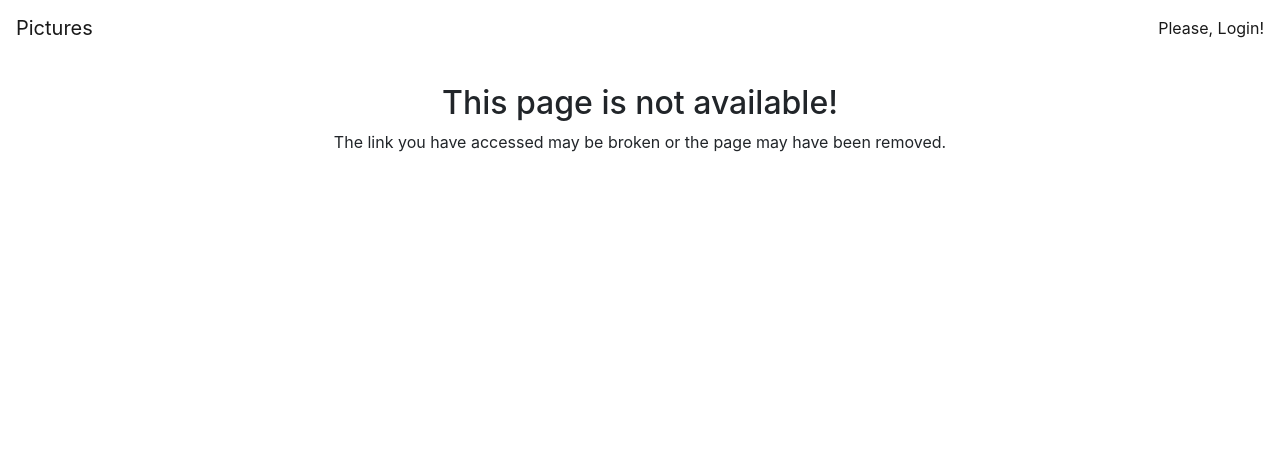
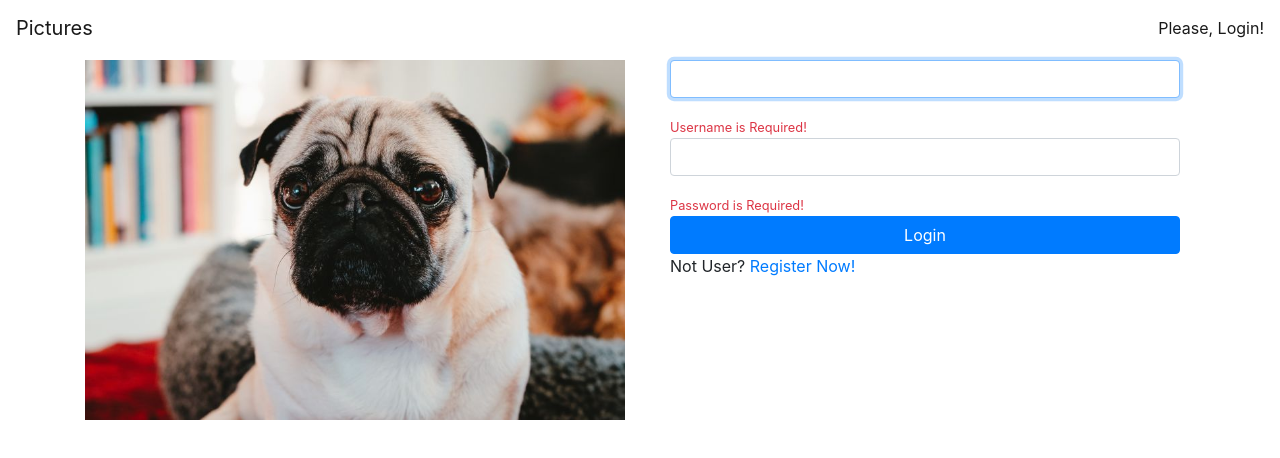
Before and after one commit to brunocrez/ng-pictures, an Angular app: page /home in a window 1280 px wide. Shown: the top 458 px of the page. Built offline with nearby package versions, Linux system fonts and the light colour scheme.

Commit message:
implemented lazy loading and separting providers

```diff
--- a/src/app/app-routing.module.ts
+++ b/src/app/app-routing.module.ts
@@ -4,28 +4,16 @@ import { Routes, RouterModule } from '@angular/router';
 import { PhotoListComponent } from './photos/photo-list/photo-list.component';
 import { NotFoundComponent } from './errors/not-found/not-found.component';
 import { PhotoListResolver } from './photos/photo-list/photo-list.resolver';
-import { LoginComponent } from './home/login/login.component';
-import { AuthGuard } from './core/auth/auth.guard';
-import { RegisterComponent } from './home/register/register.component';
-import { HomeComponent } from './home/home.component';
-
 
 const routes: Routes = [
   {
     path: '',
-    component: HomeComponent,
-    canActivate: [AuthGuard],
-    children: [
-      {
-        path: '',
-        component: LoginComponent,
-
-      },
-      {
-        path: 'register',
-        component: RegisterComponent
-      }
-    ]
+    pathMatch: 'full',
+    redirectTo: 'home'
+  },
+  {
+    path: 'home',
+    loadChildren: () => import('./home/home.module').then(m => m.HomeModule)
   },
   {
     path: 'user/:userName',
--- a/src/app/app.module.ts
+++ b/src/app/app.module.ts
@@ -6,7 +6,6 @@ import { AppComponent } from './app.component';
 
 import { PhotosModule } from './photos/photos.module';
 import { ErrorsModule } from './errors/errors.module';
-import { HomeModule } from './home/home.module';
 import { CoreModule } from './core/core.module';
 
 @NgModule({
@@ -15,11 +14,10 @@ import { CoreModule } from './core/core.module';
   ],
   imports: [
     BrowserModule,
-    AppRoutingModule,
     PhotosModule,
     ErrorsModule,
-    HomeModule,
-    CoreModule
+    CoreModule,
+    AppRoutingModule
   ],
   providers: [],
   bootstrap: [AppComponent]
--- /dev/null
+++ b/src/app/home/home-routing.module.ts
@@ -0,0 +1,32 @@
+import { NgModule } from '@angular/core';
+import { Routes, RouterModule } from '@angular/router';
+
+import { HomeComponent } from './home.component';
+import { AuthGuard } from '../core/auth/auth.guard';
+import { LoginComponent } from './login/login.component';
+import { RegisterComponent } from './register/register.component';
+
+const routes: Routes = [
+    {
+        path: '',
+        component: HomeComponent,
+        canActivate: [AuthGuard],
+        children: [
+            {
+                path: '',
+                component: LoginComponent,
+
+            },
+            {
+                path: 'register',
+                component: RegisterComponent
+            }
+        ]
+    }
+];
+
+@NgModule({
+    imports: [RouterModule.forChild(routes)],
+    exports: [RouterModule]
+})
+export class HomeRoutingModule { }
--- a/src/app/home/login/login.component.html
+++ b/src/app/home/login/login.component.html
@@ -1,5 +1,6 @@
 <div class="animated fadeIn">
-    <form [formGroup]="loginForm" class="m-4" (submit)="login()">
+    <div class="container">
+        <form [formGroup]="loginForm" (submit)="login()">
             <div class="form-group">
                 <input #inputUserName formControlName="username" type="text" class="form-control" autofocus>
             </div>
@@ -10,5 +11,6 @@
             <app-message message="Password is Required!" *ngIf="loginForm.get('password').errors?.required"></app-message>
             <button class="btn btn-primary btn-block">Login</button>
         </form>
-    <p>Not User? <a [routerLink]="['/register']">Register Now!</a></p>
+        <p>Not User? <a [routerLink]="['register']">Register Now!</a></p>
     </div>
+</div>
--- a/src/app/home/register/register.component.ts
+++ b/src/app/home/register/register.component.ts
@@ -9,7 +9,8 @@ import { RegisterService } from './register.service';
 import { PlatformDetectorService } from 'src/app/core/platform-detector/platform-detector.service';
 
 @Component({
-    templateUrl: './register.component.html'
+    templateUrl: './register.component.html',
+    providers: [UserNotTakenValidatorService]
 })
 export class RegisterComponent implements OnInit {
 
--- a/src/app/home/register/register.service.ts
+++ b/src/app/home/register/register.service.ts
@@ -4,7 +4,7 @@ import { NewUser } from './new-user';
 
 const API = 'http://localhost:3000'
 
-@Injectable({ providedIn: 'root' })
+@Injectable()
 export class RegisterService {
 
     constructor(private http: HttpClient) { }
--- a/src/app/home/register/user-not-taken.validator.service.ts
+++ b/src/app/home/register/user-not-taken.validator.service.ts
@@ -4,7 +4,7 @@ import { debounceTime, switchMap, map, first } from 'rxjs/operators';
 
 import { RegisterService } from './register.service';
 
-@Injectable({ providedIn: 'root' })
+@Injectable()
 export class UserNotTakenValidatorService {
 
     constructor(private registerService: RegisterService) { }
```
Also changed, not shown: src/app/home/home.module.ts (+7 -1 lines). Lines whose indentation alone changed are shown as unchanged.
